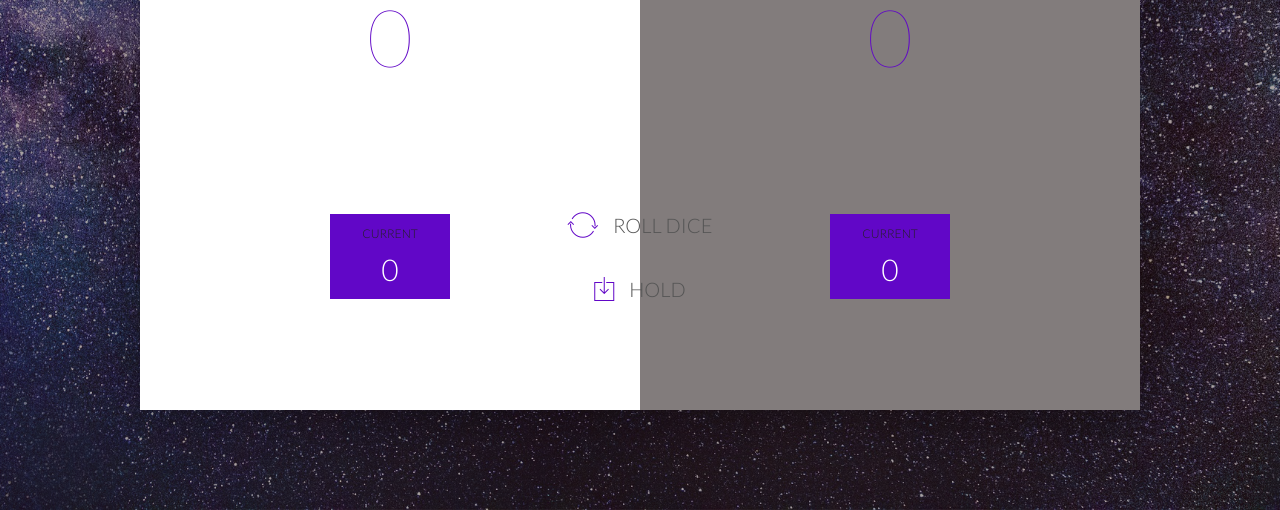
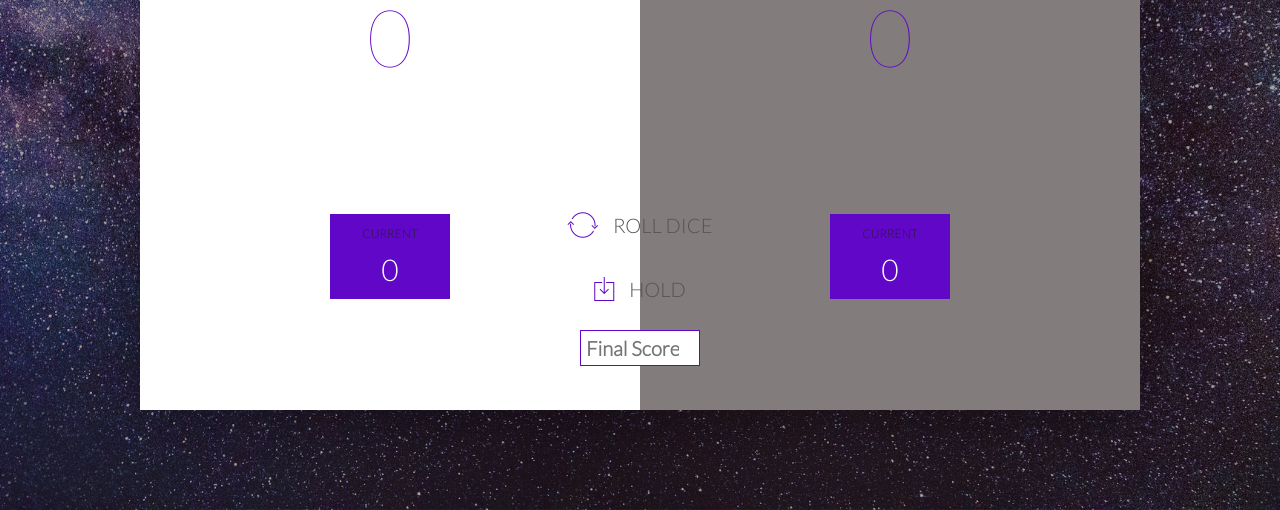
Before and after one commit to AlexanderHMagno/Dice-Game, a plain HTML site: page index.html in a window 1280 px wide. Shown: the part 290-800 px from the top of the page. Drawn offline with nearby package versions, Linux system fonts and the light colour scheme.

Commit message:
adding a input field for the score

```diff
--- a/app.js
+++ b/app.js
@@ -1,6 +1,24 @@
-let scores, roundScore, activePlayer,gameHasfinished;
+/*
+YOUR 3 CHALLENGES
+Change the game to follow these rules:
+
+1. A player looses his ENTIRE score when he rolls two 6 in a row. After that, it's the next player's turn. (Hint: Always save the previous dice roll in a separate variable)
+2. Add an input field to the HTML where players can set the winning score, so that they can change the predefined score of 100. (Hint: you can read that value with the .value property in JavaScript. This is a good oportunity to use google to figure this out :)
+3. Add another dice to the game, so that there are two dices now. The player looses his current score when one of them is a 1. (Hint: you will need CSS to position the second dice, so take a look at the CSS code for the first one.)
+*/
+
+
+
+let scores, roundScore, activePlayer,gameHasfinished,maxScore;
 startGame();
+maxScore = 100;
 
+
+
+
+document.getElementById('max-score').addEventListener('change',function(){
+    maxScore = document.getElementById('max-score').value;
+    })
 
 document.querySelector('.btn-roll').addEventListener('click', function () {
     if (gameHasfinished == 0) {
@@ -27,7 +45,7 @@ document.querySelector('.btn-hold').addEventListener('click', function () {
     if (gameHasfinished == 0) {
         scores[activePlayer] += roundScore;
         document.getElementById('score-' + activePlayer).textContent = scores[activePlayer];
-        scores[activePlayer] >= 50 ? winner() : nextPlayer();
+        scores[activePlayer] >= maxScore ? winner() : nextPlayer();
 
 
     }
--- a/index.html
+++ b/index.html
@@ -32,6 +32,9 @@
             <button class="btn-new"><i class="ion-ios-plus-outline"></i>New game</button>
             <button class="btn-roll"><i class="ion-ios-loop"></i>Roll dice</button>
             <button class="btn-hold"><i class="ion-ios-download-outline"></i>Hold</button>
+            <input type="number" id="max-score" name="max-score"
+       min="10" max="200" placeholder="Final Score">
+
 
             <img src="./pictures/dice-5.png" alt="Dice" class="dice">
         </div>
--- a/style.css
+++ b/style.css
@@ -124,6 +124,20 @@ button {
     transition: background-color 0.3s, color 0.3s;
 }
 
+input {
+    position: absolute;
+    width: 120px;
+    left: 50%;
+    transform: translateX(-50%);
+    border: 1px solid var(--main-color);
+    font-family: Lato;
+    font-size: 20px;
+    font-weight: bold;
+    cursor: pointer;
+    text-align: center;
+    padding: 5px;
+}
+
 button:hover { font-weight: 600; }
 button:hover i { margin-right: 20px; }
 
@@ -145,6 +159,7 @@ i {
 .btn-new { top: 45px;}
 .btn-roll { top: 403px;}
 .btn-hold { top: 467px;}
+input{top:520px;}
 
 .dice {
     display: none;
```
